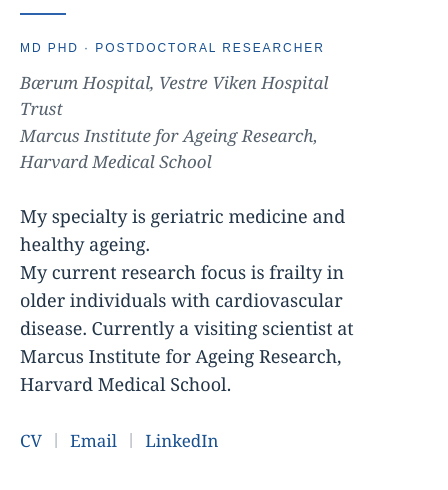
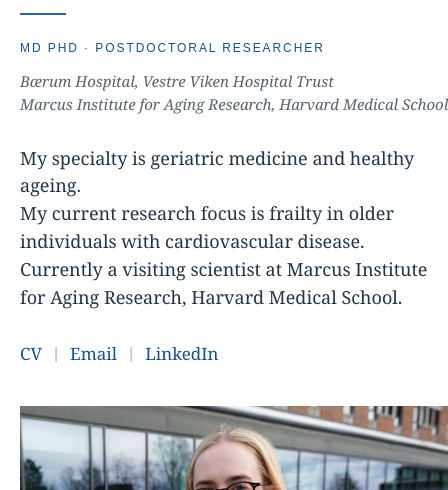
Before and after one commit to martewallehansen/martewallehansen.github.io, a plain HTML site: page index.html in a window 390 px wide. Shown: the part 300-790 px from the top of the page, 448 px wide, since content can reach past the window. Drawn offline with Linux system fonts and the light colour scheme.

Commit message:
Update index.html

```diff
--- a/index.html
+++ b/index.html
@@ -675,6 +675,25 @@
 
 }
 
+    /* Keep each institutional affiliation on its own line */
+
+    .affiliation-line {
+      display: block;
+      white-space: nowrap;
+}
+
+
+/* Smaller affiliation text on mobile */
+
+    @media (max-width: 700px) {
+
+    .affiliations {
+    font-size: 15px;
+    line-height: 1.55;
+  }
+
+}
+
   </style>
 </head>
 
@@ -754,8 +773,8 @@
 
 
         <p class="affiliations">
-          Bærum Hospital, Vestre Viken Hospital Trust<br>
-          Marcus Institute for Ageing Research, Harvard Medical School
+          <span class="affiliation-line">Bærum Hospital, Vestre Viken Hospital Trust</span>
+          <span class="affiliation-line">Marcus Institute for Aging Research, Harvard Medical School</span>
         </p>
 
 
@@ -763,7 +782,7 @@
           My specialty is geriatric medicine and healthy ageing.<br class="desktop-break">
           My current research focus is frailty in older individuals
           with cardiovascular disease. Currently a visiting scientist
-          at Marcus Institute for Ageing Research, Harvard Medical School.
+          at Marcus Institute for Aging Research, Harvard Medical School.
         </p>
 
 
```
